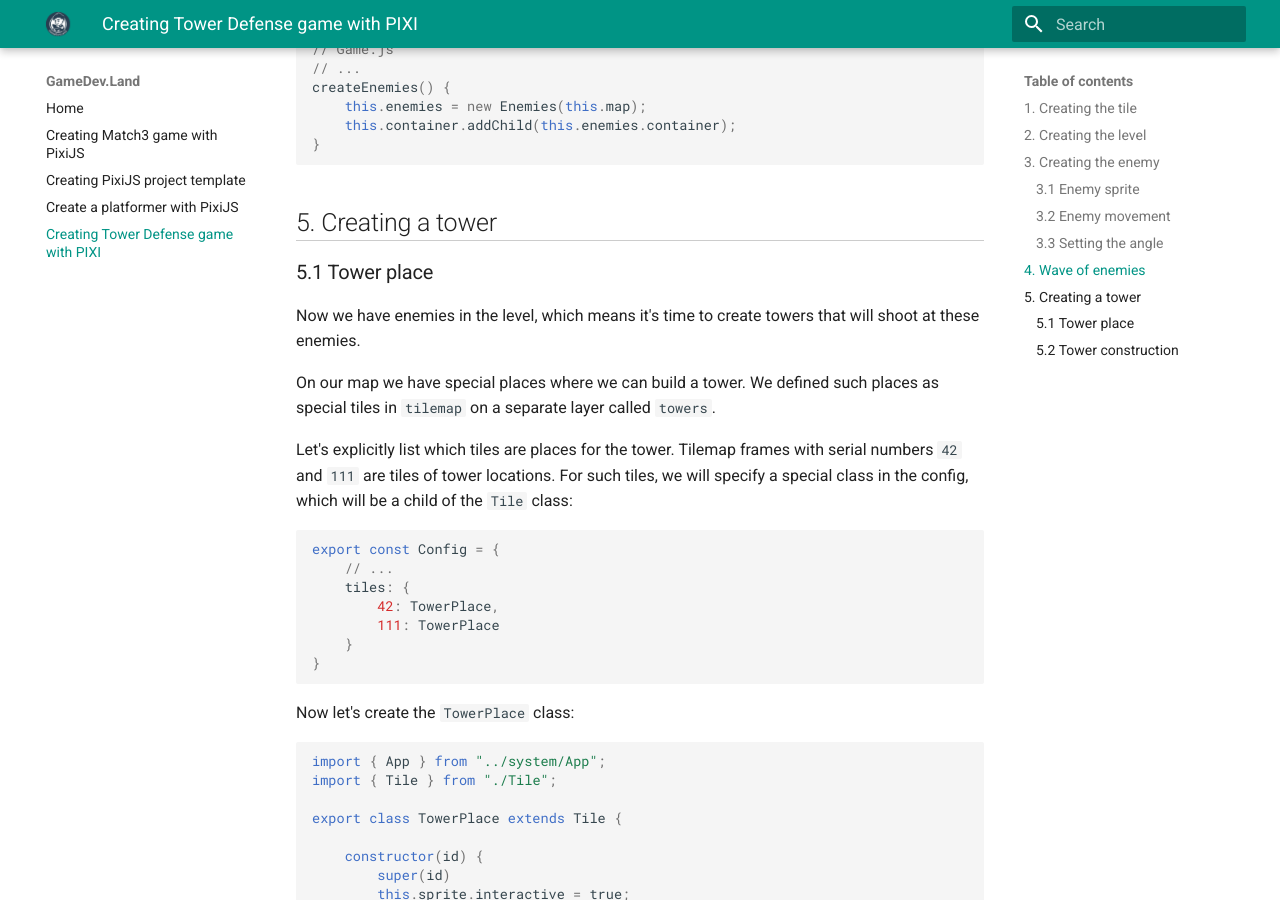
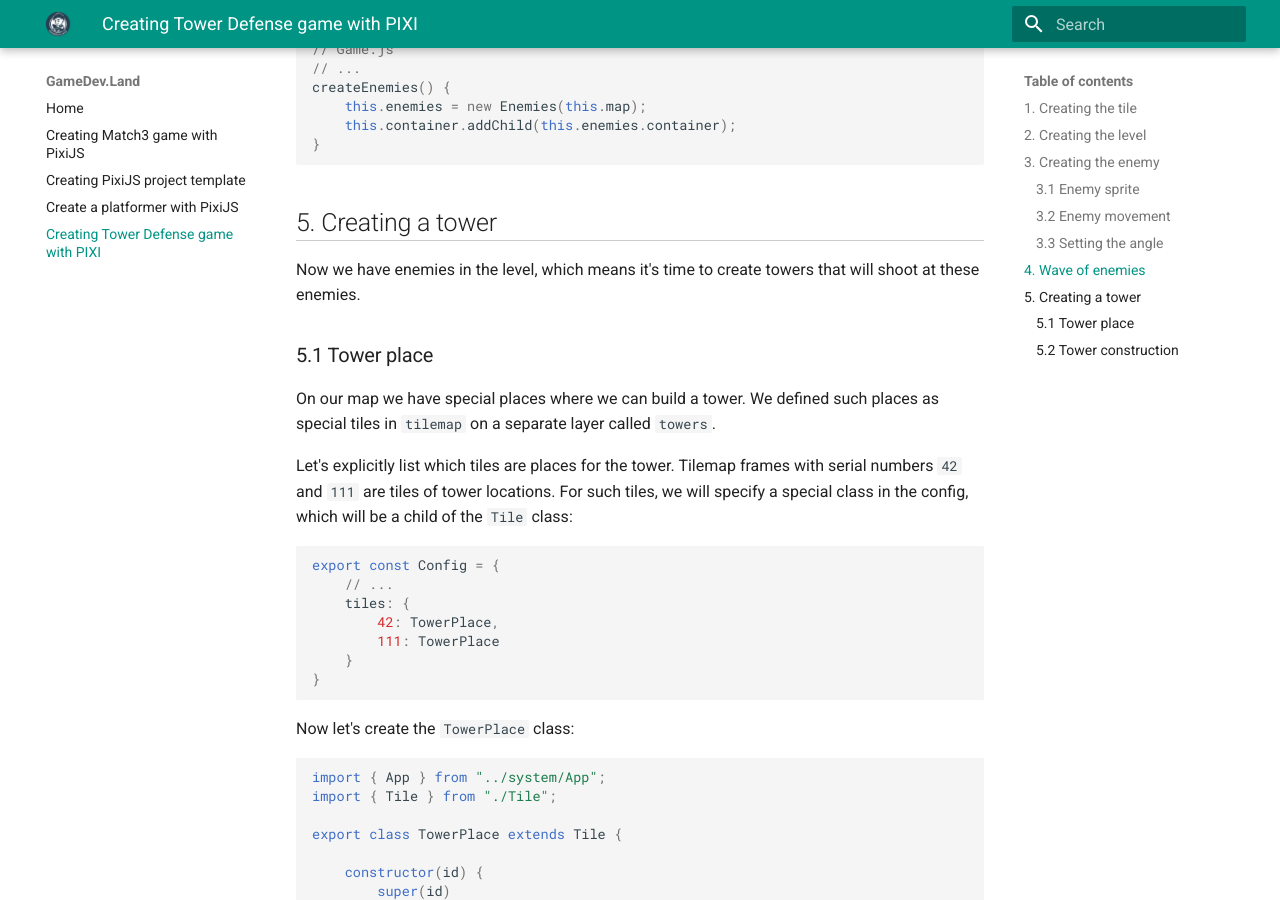
Before and after one commit to bolotnikov/gamedevland, an MkDocs documentation site: the page built from docs/tower-defense.md, in a window 1280 px wide and 900 px high, scrolled down 12552 px. Built offline with MkDocs 1.6.1 and Material for MkDocs 9.7.7, drawn with Linux system fonts in a browser that asks for light colours; emoji names are drawn with the system emoji font.

````diff
--- a/docs/tower-defense.md
+++ b/docs/tower-defense.md
@@ -596,10 +596,9 @@ createEnemies() {
 }
 ```
 ## 5. Creating a tower
-### 5.1 Tower place
-
 Now we have enemies in the level, which means it's time to create towers that will shoot at these enemies.
 
+### 5.1 Tower place
 On our map we have special places where we can build a tower. We defined such places as special tiles in `tilemap` on a separate layer called `towers`.
 
 Let's explicitly list which tiles are places for the tower. Tilemap frames with serial numbers `42` and `111` are tiles of tower locations. For such tiles, we will specify a special class in the config, which will be a child of the `Tile` class:
````
